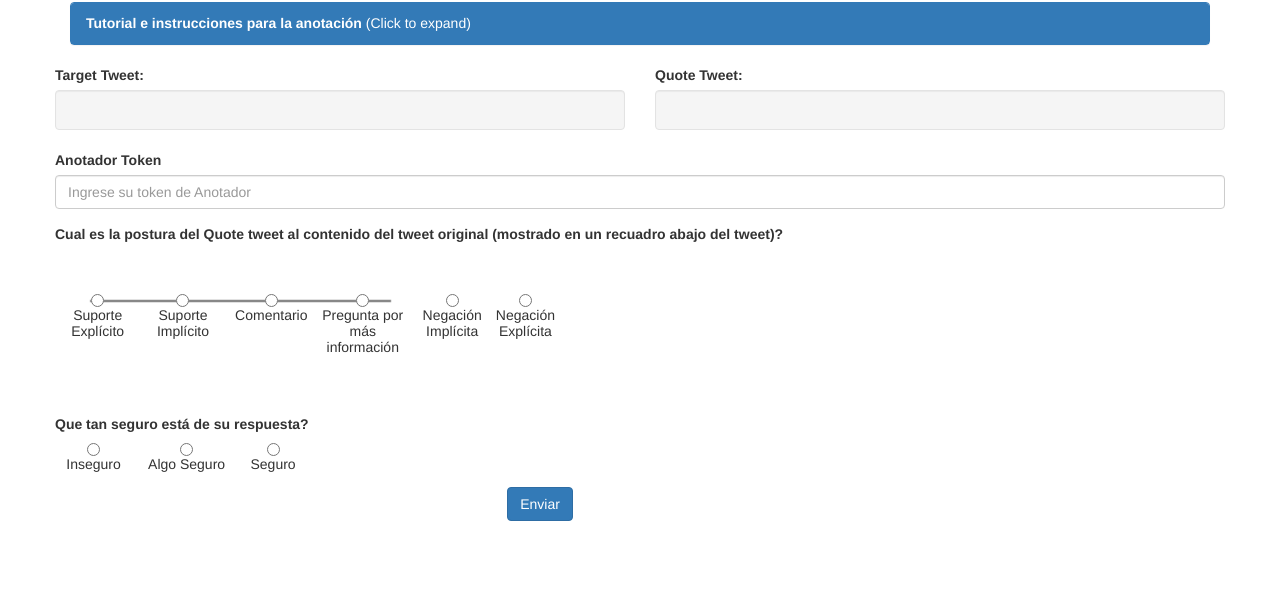
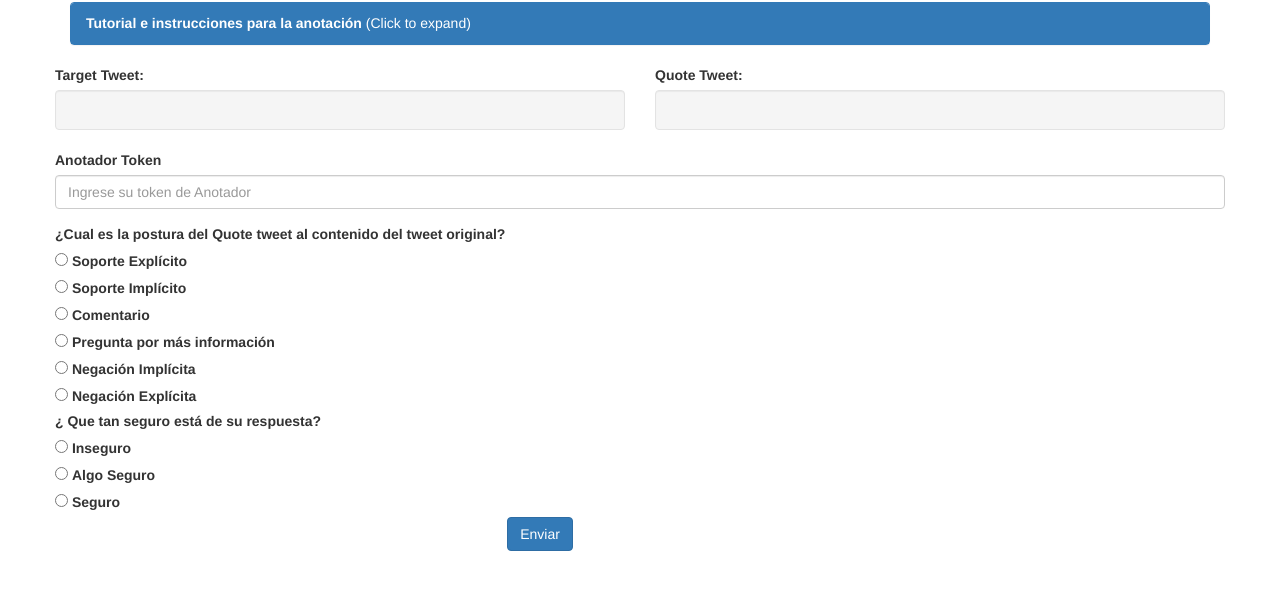
Before and after one commit to Angeluz-07/Tweets-Analysis-CMU-ESPOL, a Django app: page /quotes in a window 1280 px wide. Shown: the top 590 px of the page. Run offline with Django 3.2, Linux system fonts and the light colour scheme; tables that the repository leaves empty hold one stand-in row (values such as "Sample post"); some libraries are stand-ins or nearby versions.

Commit message:
refactor: improve structure of main html

```diff
--- a/web_app/analisis/templates/analisis/Quotes_Simple_example.html
+++ b/web_app/analisis/templates/analisis/Quotes_Simple_example.html
@@ -3,7 +3,10 @@
 <head>
 <!-- The following snippet enables the 'responsive' behavior on smaller screens -->
 <meta content="width=device-width,initial-scale=1" name="viewport" />
-<!-- Please note that Bootstrap CSS/JS and JQuery are 3rd party libraries that may update their url/code at any time. Amazon Mechanical Turk (MTurk) is including these libraries as a default option for you, but is not responsible for any changes to the external libraries --><!-- External CSS references -->
+<!-- Please note that Bootstrap CSS/JS and JQuery are 3rd party libraries that may update their url/code at any time. Amazon Mechanical Turk (MTurk) is including these libraries as a default option for you, but is not responsible for any changes to the external libraries -->
+
+<!-- External CSS references -->
+<!--link rel="stylesheet" href="https://maxcdn.bootstrapcdn.com/bootstrap/4.0.0/css/bootstrap.min.css" integrity="sha384-Gn5384xqQ1aoWXA+058RXPxPg6fy4IWvTNh0E263XmFcJlSAwiGgFAW/dAiS6JXm" crossorigin="anonymous"-->
 <link crossorigin="anonymous" href="https://maxcdn.bootstrapcdn.com/bootstrap/3.3.7/css/bootstrap.min.css" integrity="sha384-BVYiiSIFeK1dGmJRAkycuHAHRg32OmUcww7on3RYdg4Va+PmSTsz/K68vbdEjh4u" rel="stylesheet" />
 <!-- Open internal style sheet -->
 <style type="text/css">
@@ -196,33 +199,61 @@
 		<input id="tweet_relation_id" type="hidden" name="tweet_relation_id" value={{ tweet_relation_id }} />
 
 		<div class="row">
-			<div class="col-sm-6 tweet" id="TargetTw_1">
+			<div class="col-sm-6 tweet">
 				<label>Target Tweet:</label>
 				<div class="well tweet-box">
-				<input id="tw_tar_1" type="hidden" name="tw_tar_1" value={{ tweet_target_id }} />
+				<input type="hidden" name="tw_tar_1" value={{ tweet_target_id }} />
 				</div>
 			</div>
 
 			<div class="col-sm-6 tweet" id="ResponseTw_1">
 				<label>Quote Tweet:</label>
 				<div class="well tweet-box">
-				<input id="tw_tar_1" type="hidden" name="tw_tar_1" value={{ tweet_response_id }} />
+				<input type="hidden" name="tw_tar_1" value={{ tweet_response_id }} />
 				</div>
 			</div>
 		</div>
 
 		<div class="row" id="StanceForm">
 			<div class="col-sm-12">
+
+				<!--Replace by id of logged annotator-->
 				<div class="form-group">
 					<label for="annotator_token">Anotador Token</label>
 					<input type="text" class="form-control" name="annotator_token" id="annotator_token" placeholder="Ingrese su token de Anotador">
 				</div>
 
-				<div class="form-group">
-					<!-- Question for the Worker -->
-					<label class="group-label">
-					Cual es la postura del Quote tweet al contenido del tweet original (mostrado en un recuadro abajo del tweet)?
+				<!-- Stance -->
+				<div>
+				<label>
+				¿Cual es la postura del Quote tweet al contenido del tweet original?
 				</label>
+				<div class="form-check form-check-inline">
+					<input class="form-check-input" type="radio" name="stance" value="Explicit Support">
+					<label class="form-check-label">Soporte Explícito</label>
+				</div>
+				<div class="form-check form-check-inline">
+					<input class="form-check-input" type="radio" name="stance" value="Implicit Support">
+					<label class="form-check-label">Soporte Implícito</label>
+				</div>
+				<div class="form-check form-check-inline">
+					<input class="form-check-input" type="radio" name="stance" value="Comment">
+					<label class="form-check-label">Comentario</label>
+				</div>
+				<div class="form-check form-check-inline">
+					<input class="form-check-input" type="radio" name="stance" value="Queries">
+					<label class="form-check-label">Pregunta por más información</label>
+				</div>
+				<div class="form-check form-check-inline">
+					<input class="form-check-input" type="radio" name="stance" value="Implicit Denial">
+					<label class="form-check-label">Negación Implícita</label>
+				</div>
+				<div class="form-check form-check-inline">
+					<input class="form-check-input" type="radio" name="stance" value="Explicit Denial">
+					<label class="form-check-label">Negación Explícita</label>
+				</div>
+				</div>
+
 				<!-- Input from the Worker -->
 				<!-- <div class="btn-group" data-toggle="buttons" id="Inputs_1">
 				<label class="btn btn-default"><input id="Exp_Sup_1" name="reply_1" required="" type="radio" value="Explicit_Support" />Supports it  right</label>
@@ -231,8 +262,7 @@
 				<label class="btn btn-default"> <input id="Comment_1" name="reply_1" required="" type="radio" value="Comment" />Other type of comment </label>
 				</div> -->
 
-					<div class="outer_div" id="sentiment_scale">
-						<!--This only draws a line to visually connect radio inputs.-->
+				<!--div class="outer_div" id="sentiment_scale">
 					<div class="canvas_div"><canvas class="line" id="line_canvas"></canvas></div>
 					<div class="radio_div" id="Input_1">
 						<table>
@@ -258,7 +288,6 @@
 									<td><input id="Query_1"   name="stance" class ="StanceQ"                    required="" type="radio" value="Queries" /></td>
 									<td><input id="Imp_Den_1" name="stance" class ="StanceQ HasStance Negative" required="" type="radio" value="Implicit Denial"/></td>
 									<td><input id="Exp_Den_1" name="stance" class ="StanceQ HasStance Negative" required="" type="radio" value="Explicit Denial"/></td>
-										<!--td><input id="Missing_1" name="stance" class ="StanceQ" required="" type="radio" value="Missing" /></td-->
 								</tr>
 								<tr>
 									<td>Suporte Explícito</td>
@@ -267,15 +296,13 @@
 									<td>Pregunta por más información</td>
 									<td>Negación Implícita</td>
 									<td>Negación Explícita</td>
-										<!--td>Respuesta/Original No disponible</td-->
 								</tr>
 							</tbody>
 						</table>
-						</div>
-					</div>
-				</div>
+					</div-->
 
-				<div class="form-group confidence" id="Input_1a">
+
+				<!--div class="form-group confidence" id="Input_1a">
 					<label>Que tan seguro está de su respuesta? </label>
 					<table>
 						<tbody>
@@ -291,9 +318,24 @@
 							</tr>
 						</tbody>
 					</table>
+				</div-->
+
+				<!-- Confidence -->
+				<label>¿ Que tan seguro está de su respuesta? </label>
+				<div class="form-check form-check-inline">
+					<input class="form-check-input" type="radio" name="confidence" value="Not Sure">
+					<label class="form-check-label">Inseguro</label>
+				</div>
+				<div class="form-check form-check-inline">
+					<input class="form-check-input" type="radio" name="confidence" value="Some Sure">
+					<label class="form-check-label">Algo Seguro</label>
+				</div>
+				<div class="form-check form-check-inline">
+					<input class="form-check-input" type="radio" name="confidence" value="Sure">
+					<label class="form-check-label">Seguro</label>
 				</div>
 
-				<div class="form-group" id="workContent2">
+				<!--div class="form-group" id="workContent2">
 					<div class="column" id="ifStance" style="display:none">
 						<input type="hidden"  name="expressivity_type" value="" id="expressivity_type_input" />
 						<div id="ifNegative" style="display:none">
@@ -301,7 +343,6 @@
 							<div>
 							<input type="radio"  name="expressivity_value" value="1" required> Si
 							<input type="radio"  name="expressivity_value" value="0" /> No
-							<!--input type="radio" name="fake_news" value="-1" class= "nAn" /> No aplica-->
 							</div>
 						</div>
 						<div id="ifPositive" style="display:none">
@@ -309,17 +350,47 @@
 							<div>
 							<input type="radio" name="expressivity_value" value="1" required> Si
 							<input type="radio" name="expressivity_value" value="0" /> No
-							<!--input type="radio" name="true_news" value="-1"  class= "nAn"/> No aplica -->
 							</div>
 						</div>
 						<div>
-							<label>De escoger afirmativo en la previa pregunta, la respuesta presenta evidencia para soportar esto?</label>
 							<div>
 							<input type="radio" name="evidence" value="1" required> Si
 							<input type="radio" name="evidence" value="0" /> No
-							<!--input type="radio" name="evidence" value="-1" class= "nAn" /> No aplica-->
 							</div>
 						</div>
+					</div>
+				</div-->
+
+				<!-- Expressivity -->
+				<div id="expressivity_form" style="display:none">
+
+					<!-- Expressivity Type -->
+					<input type="hidden"  name="expressivity_type" value=""/>
+
+					<!-- Expressivity Value -->
+					<label>
+					La respuesta expresa que el original contiene información <p id="expressivity_label" style="display:inline"></p>?
+					</label>
+					<div class="form-check form-check-inline">
+						<input class="form-check-input" type="radio" name="expressivity_value" value="1">
+						<label class="form-check-label">Sí</label>
+					</div>
+					<div class="form-check form-check-inline">
+						<input class="form-check-input" type="radio" name="expressivity_value" value="0">
+						<label class="form-check-label">No</label>
+					</div>
+
+					<!-- Expressivity Evidence -->
+					<label>
+					De escoger afirmativo en la previa pregunta, la respuesta presenta evidencia para soportar esto?
+					</label>
+					<div class="form-check form-check-inline">
+						<input class="form-check-input" type="radio" name="evidence" value="1">
+						<label class="form-check-label">Sí</label>
+					</div>
+					<div class="form-check form-check-inline">
+						<input class="form-check-input" type="radio" name="evidence" value="0">
+						<label class="form-check-label">No</label>
 					</div>
 				</div>
 
@@ -328,6 +399,7 @@
 					<button type="submit" class="btn btn-primary">Enviar</button>
 					</div>
 				</div>
+
 			</div>
 		</div>
 
@@ -363,6 +435,7 @@
     // end expand/collapse
 
     // highlight selected category
+	/*
     var inputs = $(".radio_div input:radio");
     inputs.change(function(){
       $(this).parent().siblings().removeClass("btn-success");
@@ -374,7 +447,7 @@
         $(this).parent().removeClass("btn-success");
         $(this).parent().addClass("btn-default");
       }
-    });
+    });*/
     // end highlight
 
 	function renderTweet()
@@ -396,6 +469,35 @@
 	 $(".tweet-box").each(renderTweet);
 	});
 
+	//Logic to handle dynamic changes of the form based on the stance selected
+	$("input[name='stance']").click(function(event){
+		positiveStance = event.target.value === "Explicit Support" || event.target.value === "Implicit Support";
+		negativeStance = event.target.value === "Explicit Denial"  || event.target.value === "Implicit Denial";
+		if( positiveStance ){
+			showExpressivityForm();
+
+			document.querySelector("p#expressivity_label").textContent = 'verdadera o correcta';
+			document.querySelector("input[name='expressivity_type']").value = 'True News';
+		} else if ( negativeStance ){
+			showExpressivityForm();
+
+			document.querySelector("p#expressivity_label").textContent = 'falsa o incorrecta';
+			document.querySelector("input[name='expressivity_type']").value = 'Fake News';
+		} else {
+			hideExpressivityForm();
+			document.querySelector("input[name='expressivity_type']").value = '';
+		}
+
+		function showExpressivityForm(){
+			document.querySelector("div#expressivity_form").style.display = 'block';
+		}
+
+		function hideExpressivityForm(){
+			document.querySelector("div#expressivity_form").style.display = 'none';
+		}
+	});
+
+	/*
 	$(".StanceQ").click(stanceCheck)
 	// NEED TO CHECK THE DEFAULT ANSWER
 	function stanceCheck() {
@@ -431,20 +533,18 @@
 
 			document.getElementById('expressivity_type_input').value = '';
 		}
-	}
+	}*/
 
 	});
 
+	/*
 	$('#annotator_token').change(function(){
-
 		function saveToken() {
 			var token = document.getElementById("annotator_token").value;
 			localStorage.setItem("annotator_token", token);
 		}
-
 		console.log("Setting annotator_token value in cache.");
 		saveToken();
-
 	})
 
 	function restoreToken() {
@@ -456,10 +556,11 @@
 			document.getElementById("annotator_token").value = token;
 		}
 	}
-	restoreToken();
+	restoreToken();*/
 
 
 	// This code draws a line to visually connect radio inputs.
+	/*
 	function drawline()
 	{
 	// console.log(this)
@@ -473,7 +574,7 @@
 	ctx.lineTo(240, 28);
 	ctx.stroke();
 	}
-	$('.line').each(drawline);
+	$('.line').each(drawline);*/
 </script>
 <!-- Close internal javascript-->
 
```
Lines whose indentation alone changed are shown as unchanged.
